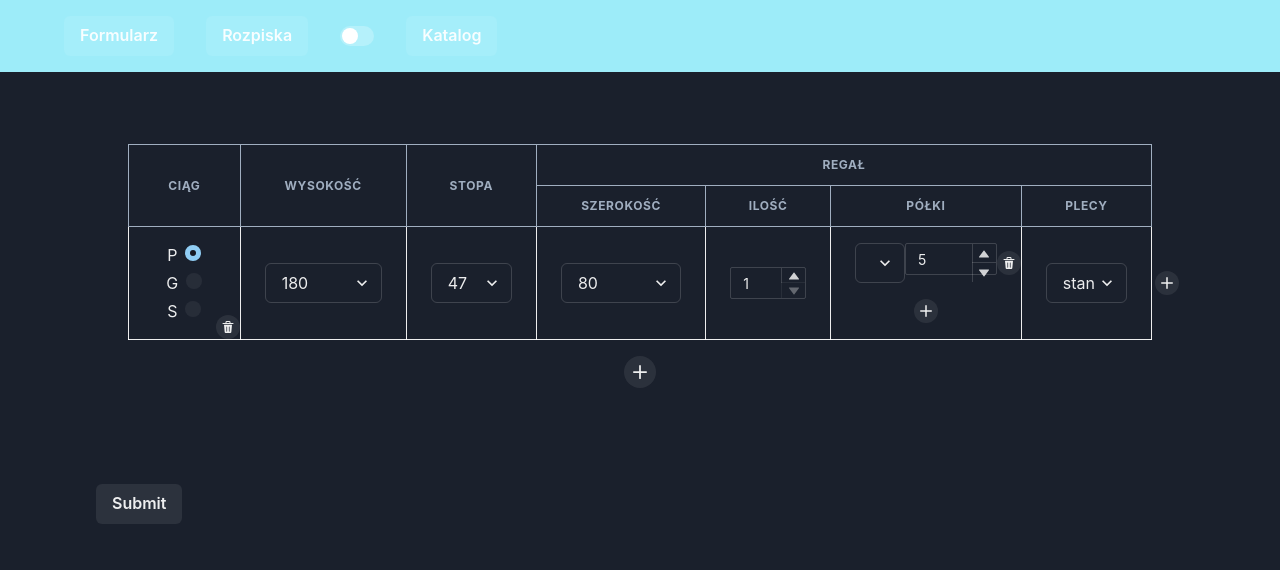
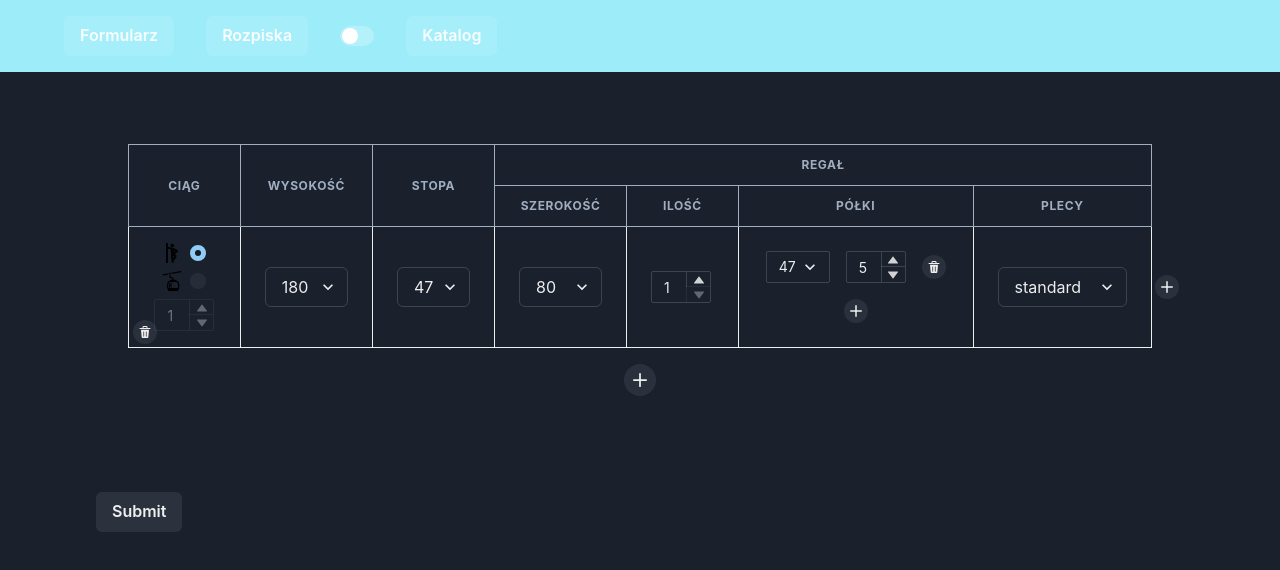
Before and after one commit to michalik-maciej/projektownia-kalkulator, a React (Create React App) app: page / in a window 1280 px wide. Shown: the top 570 px of the page. Built offline with nearby package versions, Linux system fonts and the light colour scheme.

Commit message:
number of collections

```diff
--- /dev/null
+++ b/src/components/FormCollection.tsx
@@ -0,0 +1,101 @@
+import { Field } from "formik"
+import {
+  Radio,
+  VStack,
+  Td,
+  Tr,
+  IconButton,
+  Select,
+  Image,
+  HStack,
+} from "@chakra-ui/react"
+import { DeleteIcon } from "@chakra-ui/icons"
+
+import { getFootOptions, getHeightOptions, variantsCollection } from "../utils"
+import { FormCollectionType } from "../types"
+import Gondola from "../assets/gondola.svg"
+import Przyscienny from "../assets/przyscienny.svg"
+
+import { FormStands } from "./FormStands"
+import { NumberInput } from "./NumberInput"
+
+interface Props {
+  collectionIndex: number
+  collection: FormCollectionType
+  initialValues: any
+  handleRemove: (index: number) => void
+}
+export const FormCollection = ({
+  collectionIndex,
+  collection,
+  handleRemove,
+  initialValues,
+}: Props) => {
+  const fieldName = `collections.${collectionIndex}`
+
+  return (
+    <Tr key={collectionIndex} position="relative">
+      <Td rowSpan={collection.stands.length}>
+        <IconButton
+          icon={<DeleteIcon />}
+          borderRadius="full"
+          position="absolute"
+          size="xs"
+          m="1"
+          aria-label="remove collection"
+          bottom="0"
+          left="0"
+          // @ts-ignore
+          onClick={handleRemove}
+        />
+        <VStack>
+          {variantsCollection.map((variant) => (
+            <label key={variant}>
+              <HStack>
+                <Image
+                  src={variant === "G" ? Gondola : Przyscienny}
+                  width="20px"
+                />
+                <Field
+                  as={Radio}
+                  defaultChecked={variant === "P"}
+                  key={variant}
+                  name={`${fieldName}.variant`}
+                  value={variant}
+                  isDisabled={variant !== "P"}
+                />
+              </HStack>
+            </label>
+          ))}
+          <NumberInput isDisabled name={`${fieldName}.numberOfCollections`} />
+        </VStack>
+      </Td>
+      <Td display="none" rowSpan={collection.stands.length}>
+        ciąg
+      </Td>
+      <Td rowSpan={collection.stands.length}>
+        <Field name={`${fieldName}.height`} as={Select}>
+          {getHeightOptions().map((height) => (
+            <option key={height} value={height}>
+              {height}
+            </option>
+          ))}
+        </Field>
+      </Td>
+      <Td rowSpan={collection.stands.length}>
+        <Field name={`${fieldName}.depth`} as={Select}>
+          {getFootOptions().map((depth) => (
+            <option key={depth} value={depth}>
+              {depth}
+            </option>
+          ))}
+        </Field>
+      </Td>
+      <FormStands
+        stands={collection.stands}
+        collectionIndex={collectionIndex}
+        initialStand={initialValues.collections[0].stands[0]}
+      />
+    </Tr>
+  )
+}
--- a/src/components/FormRoot.tsx
+++ b/src/components/FormRoot.tsx
@@ -9,13 +9,12 @@ import {
   Tbody,
   IconButton,
 } from "@chakra-ui/react"
-import { AddIcon, DeleteIcon } from "@chakra-ui/icons"
+import { AddIcon } from "@chakra-ui/icons"
 import { FieldArray } from "formik"
-
-import { FormStands } from "./FormStands"
 
 import { initialValues } from "../formInitialValues"
 import { FormCollectionType } from "../types"
+import { FormCollection } from "./FormCollection"
 
 type Props = {
   collections: FormCollectionType[]
@@ -32,7 +31,6 @@ export const FormRoot = ({ collections }: Props) => {
               "& Td, Th": {
                 border: "1px solid",
                 textAlign: "center",
-                w: "50px",
               },
             }}
           >
@@ -56,26 +54,13 @@ export const FormRoot = ({ collections }: Props) => {
               </Thead>
               <>
                 <Tbody>
-                  {collections.map(({ stands }, collectionIndex) => (
-                    <Fragment key={collectionIndex}>
-                      <FormStands
-                        fieldName={`collections.${collectionIndex}`}
-                        stands={stands}
-                        initialStand={initialValues.collections[0].stands[0]}
-                      >
-                        <IconButton
-                          icon={<DeleteIcon />}
-                          borderRadius="full"
-                          position="absolute"
-                          size="xs"
-                          p="0"
-                          aria-label="remove collection"
-                          bottom="0"
-                          right="0"
-                          onClick={() => removeCollection(collectionIndex)}
-                        />
-                      </FormStands>
-                    </Fragment>
+                  {collections.map((collection, collectionIndex) => (
+                    <FormCollection
+                      collectionIndex={collectionIndex}
+                      collection={collection}
+                      initialValues={initialValues}
+                      handleRemove={() => removeCollection(collectionIndex)}
+                    />
                   ))}
                 </Tbody>
               </>
@@ -85,7 +70,7 @@ export const FormRoot = ({ collections }: Props) => {
               borderRadius="full"
               position="absolute"
               size="sm"
-              aria-label="remove collection"
+              aria-label="add collection"
               bottom="0"
               left="50%"
               transform="translate(-50%, -50%)"
--- a/src/components/FormShelves.tsx
+++ b/src/components/FormShelves.tsx
@@ -1,7 +1,7 @@
 import { Field, FieldArray } from "formik"
 import { Flex, VStack, IconButton, Select } from "@chakra-ui/react"
 import { AddIcon, DeleteIcon } from "@chakra-ui/icons"
-import { NumberInput } from "../NumberInput"
+import { NumberInput } from "./NumberInput"
 import { getShelfOptions } from "../utils"
 import { FormShelfType } from "../types"
 
@@ -24,8 +24,17 @@ export const FormShelves = ({
         <>
           <VStack spacing="4">
             {shelves.map((_, shelfIndex) => (
-              <Flex key={shelfIndex} position="relative">
-                <Field as={Select} name={`${fieldName}.${shelfIndex}.depth`}>
+              <Flex
+                key={shelfIndex}
+                position="relative"
+                gap="4"
+                alignItems="center"
+              >
+                <Field
+                  as={Select}
+                  size="sm"
+                  name={`${fieldName}.${shelfIndex}.depth`}
+                >
                   {getShelfOptions(width).map((depth) => (
                     <option key={depth} value={depth}>
                       {depth}
@@ -35,22 +44,14 @@ export const FormShelves = ({
                 <NumberInput
                   name={`${fieldName}.${shelfIndex}.numberOfShelves`}
                 />
-                <VStack
-                  position="absolute"
-                  spacing="1"
-                  top="50%"
-                  right="0"
-                  transform="translate(100%, -50%)"
-                >
                 <IconButton
                   icon={<DeleteIcon />}
                   borderRadius="full"
                   size="xs"
                   p="0"
-                    aria-label="remove stand"
+                  aria-label="remove shelves"
                   onClick={() => removeShelf(shelfIndex)}
                 />
-                </VStack>
               </Flex>
             ))}
             <IconButton
@@ -58,7 +59,7 @@ export const FormShelves = ({
               borderRadius="full"
               size="xs"
               p="0"
-              aria-label="add stand"
+              aria-label="add shelves"
               type="button"
               onClick={() => pushShelf(initialShelf)}
             />
--- a/src/components/FormStands.tsx
+++ b/src/components/FormStands.tsx
@@ -1,87 +1,36 @@
-import { ReactNode } from "react"
 import { Field, FieldArray } from "formik"
-import { Radio, VStack, Td, Tr, IconButton, Select } from "@chakra-ui/react"
+import { VStack, Td, Tr, IconButton, Select } from "@chakra-ui/react"
 import { AddIcon, DeleteIcon } from "@chakra-ui/icons"
 import { size } from "lodash/fp"
 
-import { NumberInput } from "../NumberInput"
-import {
-  getFootOptions,
-  getWidthOptions,
-  getHeightOptions,
-  variantsCollection,
-  variantsBack,
-} from "../utils"
+import { NumberInput } from "./NumberInput"
+import { getWidthOptions, variantsBack } from "../utils"
 import { FormStandType } from "../types"
 
 import { FormShelves } from "./FormShelves"
+import { Fragment } from "react"
 
-interface Params {
-  children: ReactNode
+interface Props {
+  collectionIndex: number
   stands: FormStandType[]
-  fieldName: string
   initialStand: FormStandType
 }
 
 export const FormStands = ({
-  children,
   stands,
-  fieldName,
+  collectionIndex,
   initialStand,
-}: Params) => {
+}: Props) => {
+  const fieldName = `collections.${collectionIndex}`
   return (
     <FieldArray name={`${fieldName}.stands`}>
       {({ push: pushStand, remove: removeStand }) => {
         return (
           <>
-            {stands.map((stand, standIndex) => (
-              <Tr key={`${fieldName}.${standIndex}`} position="relative">
+            {stands.map((stand, standIndex) => {
+              const StandForm = () => (
                 <>
-                  {standIndex === 0 && (
-                    <>
-                      <Td position="relative" rowSpan={stands.length}>
-                        {children}
-                        <VStack>
-                          {variantsCollection.map((variant) => (
-                            <label key={variant}>
-                              {variant}
-                              <Field
-                                as={Radio}
-                                pl="2"
-                                defaultChecked={variant === "P"}
-                                key={variant}
-                                name={`${fieldName}.variant`}
-                                value={variant}
-                                isDisabled={variant !== "P"}
-                              />
-                            </label>
-                          ))}
-                        </VStack>
-                      </Td>
-                      <Td display="none" rowSpan={stands.length}>
-                        ciąg
-                      </Td>
-                      <Td rowSpan={stands.length}>
-                        <Field name={`${fieldName}.height`} as={Select}>
-                          {getHeightOptions().map((height) => (
-                            <option key={height} value={height}>
-                              {height}
-                            </option>
-                          ))}
-                        </Field>
-                      </Td>
-                      <Td rowSpan={stands.length}>
-                        <Field name={`${fieldName}.depth`} as={Select}>
-                          {getFootOptions().map((depth) => (
-                            <option key={depth} value={depth}>
-                              {depth}
-                            </option>
-                          ))}
-                        </Field>
-                      </Td>
-                    </>
-                  )}
-                  <Td>
+                  <Td position="relative">
                     <Field
                       name={`${fieldName}.stands.${standIndex}.width`}
                       as={Select}
@@ -152,8 +101,19 @@ export const FormStands = ({
                     </VStack>
                   </Td>
                 </>
-              </Tr>
-            ))}
+              )
+              return (
+                <Fragment key={`${fieldName}.${standIndex}`}>
+                  {standIndex === 0 ? (
+                    <StandForm />
+                  ) : (
+                    <Tr>
+                      <StandForm />
+                    </Tr>
+                  )}
+                </Fragment>
+              )
+            })}
           </>
         )
       }}
--- a/src/NumberInput.tsx
+++ b/src/components/NumberInput.tsx
@@ -10,14 +10,17 @@ import { toInteger } from "lodash/fp"
 
 interface Props {
   name: string
+  isDisabled?: boolean
 }
 
-export const NumberInput = ({ name }: Props) => (
+export const NumberInput = ({ name, isDisabled }: Props) => (
   <Field name={name}>
     {({ field, form }: FieldProps) => (
       <ChakraNumberInput
         min={1}
         max={10}
+        isDisabled={isDisabled}
+        maxW="60px"
         value={field.value}
         onChange={(value: string) =>
           form.setFieldValue(field.name, toInteger(value))
--- a/src/formInitialValues.ts
+++ b/src/formInitialValues.ts
@@ -22,6 +22,7 @@ const initialStands = {
 }
 
 const initialCollection: FormCollectionType = {
+  numberOfCollections: 1,
   height: getHeightOptions()[3],
   depth: getFootOptions()[2],
   variant: "P",
--- a/src/types.ts
+++ b/src/types.ts
@@ -44,7 +44,7 @@ export type FormCollectionType = {
   cover?: boolean
   height: string
   depth: string
-  numberOfCollections?: number
+  numberOfCollections: number
   variant: (typeof variantsCollection)[number]
   stands: FormStandType[]
 }
--- a/src/utils/getFormOptions.ts
+++ b/src/utils/getFormOptions.ts
@@ -8,9 +8,10 @@ export const variantsBack = [
   { value: "1", name: "standard" },
   { value: "euro", name: "euro" },
   { value: "0", name: "brak" },
+  { value: "2", name: "podwójne" },
 ]
 
-export const variantsCollection = ["P", "G", "S"] as const
+export const variantsCollection = ["P", "G"] as const
 
 export const getFootOptions = () => map("d", feet)
 
```
Also changed, not shown: src/assets/gondola.svg (added), src/assets/przyscienny.svg (added). Lines whose indentation alone changed are shown as unchanged.
